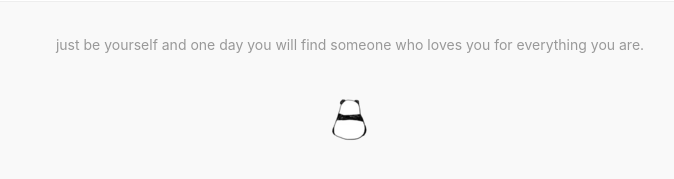
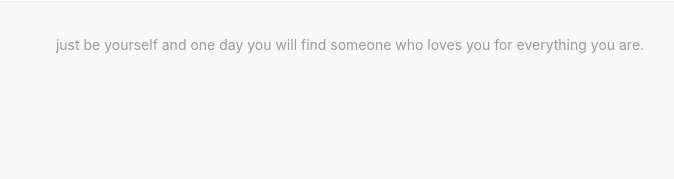
Before and after one commit to justbeyourself/justbeyourself.github.io, a Jekyll site: the page built from about.md, in a window 1280 px wide. Shown: the part 504-683 px from the top of the page, without its empty margins (290-964 px from the left). Built offline with Jekyll 4.4.1, drawn with Linux system fonts in a browser that asks for light colours; nearby versions of some CDN libraries.

Commit message:
blog update

```diff
--- a/_layouts/default.html
+++ b/_layouts/default.html
@@ -49,7 +49,6 @@
     </div>
     <footer class="mw7 center tc pt3 pb4 silver">
       just be yourself and one day you will find someone who loves you for everything you are.
-      <img src="{{ site.url }}/images/favicon.png" alt="ss" class="mt4 db center" />
     </footer>
   </body>
 </html>
```
